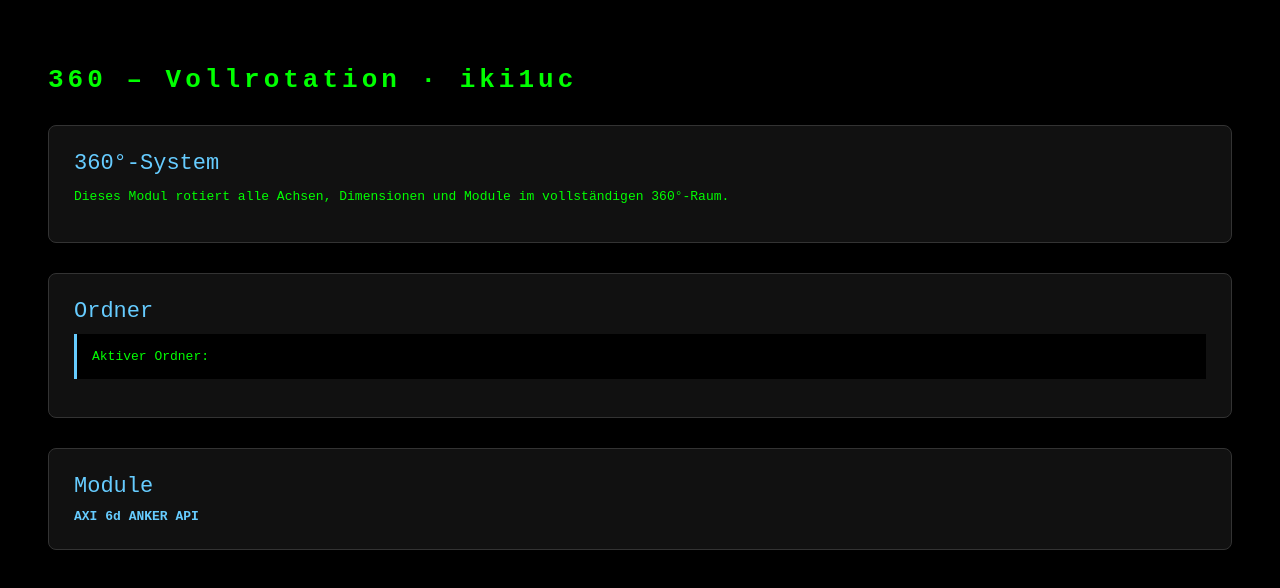
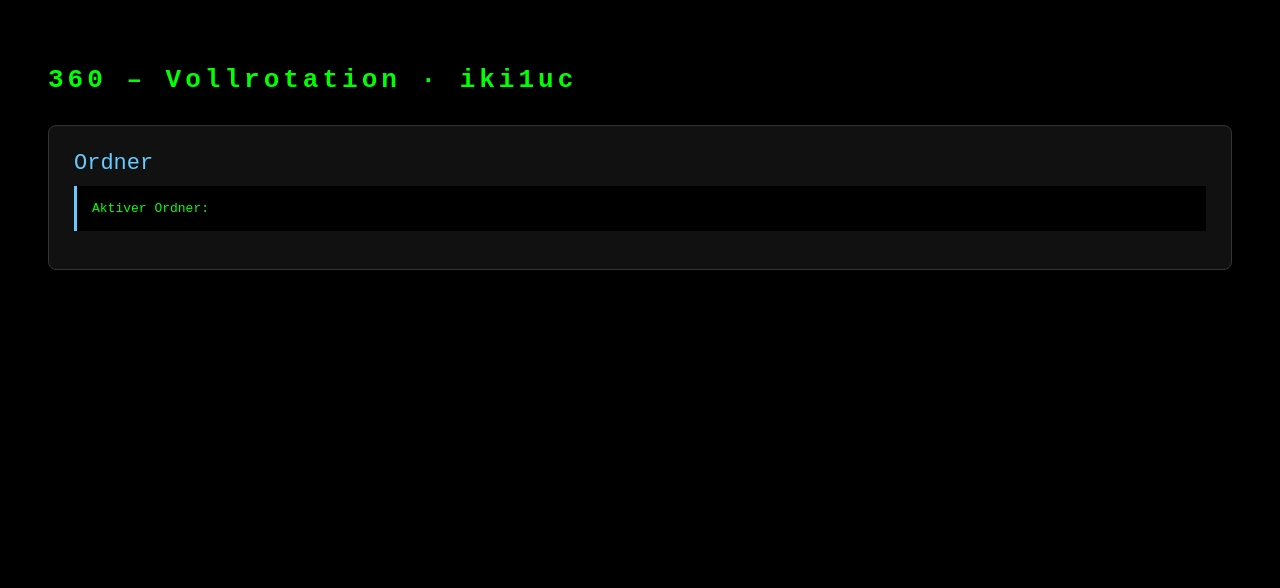
Before and after one commit to iki1uc/ApiPpi, a plain HTML site: page index.html in a window 1280 px wide. Drawn offline with Linux system fonts and the light colour scheme.

Commit message:
Update index.html

```diff
--- a/index.html
+++ b/index.html
@@ -14,7 +14,6 @@ pre { background:#000; border-left:3px solid #6cf; padding:15px; margin-top:10px
 </style>
 
 <script>
-    // Ordnername automatisch erkennen
     const folderName = location.pathname.split("/").slice(-2)[0];
 </script>
 
@@ -26,21 +25,8 @@ pre { background:#000; border-left:3px solid #6cf; padding:15px; margin-top:10px
 <h1>360 – Vollrotation · iki1uc</h1>
 
 <div class="block">
-    <div class="title">360°-System</div>
-    <p>Dieses Modul rotiert alle Achsen, Dimensionen und Module im vollständigen 360°-Raum.</p>
-</div>
-
-<div class="block">
     <div class="title">Ordner</div>
     <pre id="ordner"></pre>
-</div>
-
-<div class="block">
-    <div class="title">Module</div>
-    <a href="../AXI/index.html">AXI</a>
-    <a href="../6d/index.html">6d</a>
-    <a href="../ANKER/index.html">ANKER</a>
-    <a href="../API/index.html">API</a>
 </div>
 
 <script>
```
